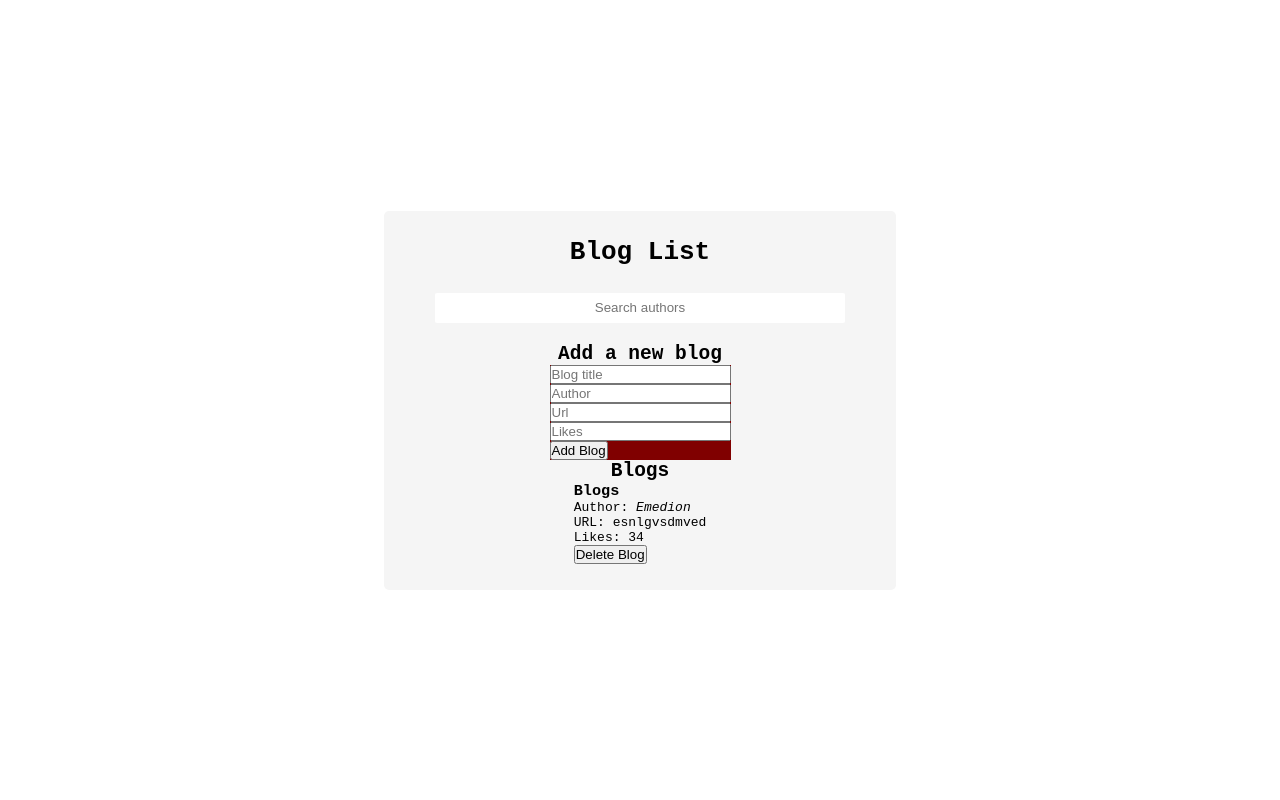
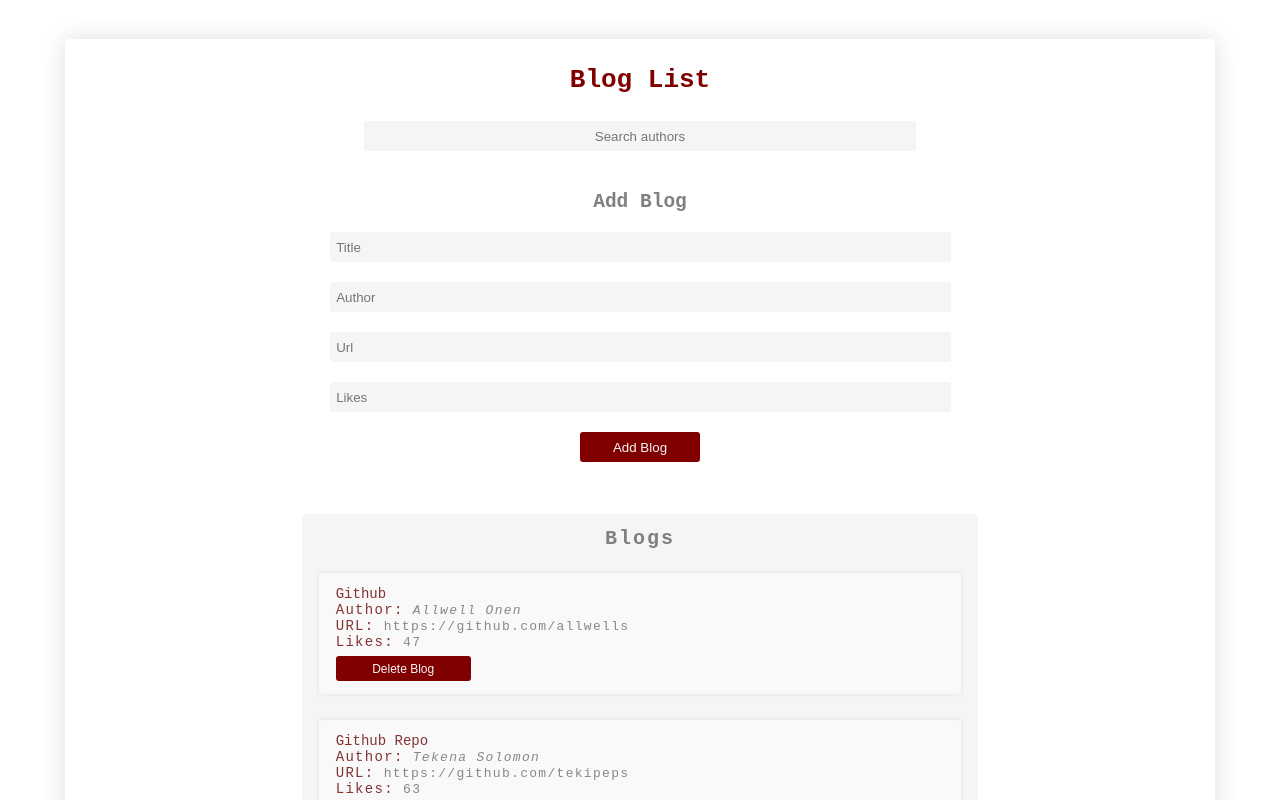
Before and after one commit to allwells/bloglist-frontend, a React (Create React App) app: page / in a window 1280 px wide. Shown: the top 800 px of the page. Built offline with nearby package versions, Linux system fonts and the light colour scheme; data requests are answered from the project's data file.

Commit message:
ui build

```diff
--- a/db.json
+++ b/db.json
@@ -1,10 +1,24 @@
 {
   "blogs": [
     {
-      "title": "Blogs",
-      "author": "Emedion",
-      "url": "esnlgvsdmved",
-      "likes": "34",
+      "title": "Github",
+      "author": "Allwell Onen",
+      "url": "https://github.com/allwells",
+      "likes": "47",
+      "id": 1
+    },
+    {
+      "title": "Github Repo",
+      "author": "Tekena Solomon",
+      "url": "https://github.com/tekipeps",
+      "likes": "63",
+      "id": 2
+    },
+    {
+      "title": "Figma",
+      "author": "Emediong Usanga",
+      "url": "https://github.com/emedion",
+      "likes": "123",
       "id": 3
     }
   ]
--- a/src/App.js
+++ b/src/App.js
@@ -132,7 +132,6 @@ const App = () => {
       <h1 className="mainHeading">Blog List</h1>
       <Notification message={message} messageType={messageType} />
       <Filter newFilter={newFilter} filterChange={filterChange} />
-      <h2>Add a new blog</h2>
       <BlogForm
         addBlog={AddBlog}
         newTitle={title}
@@ -144,7 +143,6 @@ const App = () => {
         urlChange={urlChange}
         likesChange={likesChange}
       />
-      <h2>Blogs</h2>
       <Blogs filterBlog={filterBlogs} deleteBlog={deleteBlogs} />
     </div>
   );
--- a/src/components/BlogForm/BlogForm.js
+++ b/src/components/BlogForm/BlogForm.js
@@ -14,29 +14,44 @@ const BlogForm = ({
 }) => {
   return (
     <StyledBlogForm>
+      <h2>Add Blog</h2>
       <form onSubmit={addBlog}>
-        <div>
+        <div className="blogInput">
           <input
+            className="textField"
             value={newTitle}
             onChange={titleChange}
-            placeholder="Blog title"
+            placeholder="Title"
           />
         </div>
-        <div>
+        <div className="blogInput">
           <input
+            className="textField"
             value={newAuthor}
             onChange={authorChange}
             placeholder="Author"
           />
         </div>
-        <div>
-          <input value={newURL} onChange={urlChange} placeholder="Url" />
+        <div className="blogInput">
+          <input
+            className="textField"
+            value={newURL}
+            onChange={urlChange}
+            placeholder="Url"
+          />
         </div>
-        <div>
-          <input value={newLikes} onChange={likesChange} placeholder="Likes" />
+        <div className="blogInput">
+          <input
+            className="textField"
+            value={newLikes}
+            onChange={likesChange}
+            placeholder="Likes"
+          />
         </div>
-        <div>
-          <button type="submit">Add Blog</button>
+        <div className="blogInput">
+          <button className="addBlogButton" type="submit">
+            Add Blog
+          </button>
         </div>
       </form>
     </StyledBlogForm>
--- a/src/components/BlogForm/BlogForm.styled.js
+++ b/src/components/BlogForm/BlogForm.styled.js
@@ -1,7 +1,67 @@
 import styled from "styled-components";
 
 const StyledBlogForm = styled.div`
-  background: #800000;
+  display: flex;
+  flex-direction: column;
+  justify-content: center;
+  place-items: center;
+  width: 100%;
+  margin-bottom: 2em;
+
+  h2 {
+    margin: 1em 0 1em 0;
+    color: #808080;
+  }
+
+  form {
+    display: flex;
+    flex-direction: column;
+    justify-content: center;
+    place-items: center;
+    width: 100%;
+
+    .blogInput {
+      width: 100%;
+      display: flex;
+      flex-direction: column;
+      justify-content: center;
+      place-items: center;
+
+      .textField {
+        height: 30px;
+        width: 90%;
+        border: none;
+        outline: none;
+        border-radius: 2px;
+        color: #000000aa;
+        transition-duration: 0.4s;
+        margin-bottom: 1.5em;
+        padding-left: 0.5em;
+        background-color: whitesmoke;
+
+        &:focus {
+          border: 2px solid #800000;
+          outline: none;
+        }
+      }
+
+      .addBlogButton {
+        background: #800000;
+        border: none;
+        outline: none;
+        width: 120px;
+        height: 30px;
+        color: #f5f5f5;
+        border-radius: 3px;
+        transition-duration: 0.3s;
+
+        &:hover {
+          width: 22%;
+          cursor: pointer;
+        }
+      }
+    }
+  }
 `;
 
 export default StyledBlogForm;
--- a/src/components/Blogs/Blogs.js
+++ b/src/components/Blogs/Blogs.js
@@ -4,14 +4,19 @@ import StyledBlogs from "./Blogs.styled";
 const Blogs = ({ filterBlog, deleteBlog }) => {
   return (
     <StyledBlogs>
+      <h2>Blogs</h2>
       {filterBlog.map((blog, i) => (
-        <div key={i}>
+        <div className="blogs" key={i}>
           <h3>{blog.title}</h3>
           <p>
-            Author: <i>{blog.author}</i>
+            <b>Author:</b> <i>{blog.author}</i>
           </p>
-          <p>URL: {blog.url}</p>
-          <p>Likes: {blog.likes}</p>
+          <p>
+            <b>URL:</b> {blog.url}
+          </p>
+          <p>
+            <b>Likes:</b> {blog.likes}
+          </p>
           <button onClick={() => deleteBlog(blog.id, blog.title)}>
             Delete Blog
           </button>
--- a/src/components/Blogs/Blogs.styled.js
+++ b/src/components/Blogs/Blogs.styled.js
@@ -1,5 +1,75 @@
 import styled from "styled-components";
 
-const StyledBlogs = styled.div``;
+const StyledBlogs = styled.div`
+  margin-top: 2em;
+  border-radius: 5px;
+  background: #ffffff;
+  display: flex;
+  flex-direction: column;
+  jusitfy-content: center;
+  place-items: center;
+  width: 98%;
+  padding: 1em 0;
+  background-color: #f5f5f5;
+
+  h2 {
+    color: #808080;
+    text-align: center;
+    font-size: 20px;
+    margin-bottom: 0.5em;
+    letter-spacing: 0.1em;
+  }
+
+  .blogs {
+    margin: 1em 0;
+    box-shadow: 0 0 4px #dddddd;
+    width: 95%;
+    padding: 1em 1.3em;
+    border-radius: 3px;
+    background-color: #f9f9f9;
+
+    h3 {
+      color: #833333;
+      text-align: left;
+      font-weight: 100;
+      font-size: 14px;
+    }
+
+    p {
+      text-align: justify;
+      font-size: 13px;
+      letter-spacing: 0.1em;
+      color: #888888;
+    }
+    @media (max-width: 540px) {
+      p {
+        letter-spacing: 0;
+      }
+    }
+
+    b {
+      font-size: 14px;
+      color: #833333;
+      font-weight: 100;
+    }
+
+    button {
+      background: #800000;
+      border: none;
+      outline: none;
+      width: 135px;
+      height: 25px;
+      font-size: 12px;
+      margin-top: 0.5em;
+      color: #f5f5f5;
+      border-radius: 3px;
+      transition-duration: 0.3s;
+
+      &:hover {
+        cursor: pointer;
+      }
+    }
+  }
+`;
 
 export default StyledBlogs;
--- a/src/components/Filter/Filter.js
+++ b/src/components/Filter/Filter.js
@@ -5,7 +5,7 @@ const Filter = ({ newFilter, filterChange }) => {
   return (
     <StyledFilter>
       <input
-        className="filter"
+        className="textField"
         value={newFilter}
         onChange={filterChange}
         placeholder="Search authors"
--- a/src/components/Filter/Filter.styled.js
+++ b/src/components/Filter/Filter.styled.js
@@ -6,7 +6,7 @@ const StyledFilter = styled.div`
   place-items: center;
   width: 100%;
 
-  .filter {
+  .textField {
     height: 30px;
     width: 80%;
     text-align: center;
@@ -16,6 +16,7 @@ const StyledFilter = styled.div`
     color: #000000aa;
     transition-duration: 0.4s;
     margin-bottom: 1.5em;
+    background-color: #f5f5f5;
 
     &:hover {
       box-shadow: 0 0 8px #bbbbbb;
--- a/src/index.styled.css
+++ b/src/index.styled.css
@@ -14,14 +14,15 @@ body {
   flex-direction: column;
   justify-content: center;
   place-items: center;
-  height: 100vh;
   align-self: center;
+  margin: 3em 5em;
+  box-shadow: 0 0 25px #dddddd;
+  border-radius: 5px;
 }
 
 .mainLayout {
-  width: 40%;
+  width: 60%;
   height: fit-content;
-  background-color: whitesmoke;
   border-radius: 5px;
   display: flex;
   flex-direction: column;
@@ -31,10 +32,15 @@ body {
 
 .mainHeading {
   margin: 0 0 1em 0;
+  color: #800000;
 }
 
 @media (max-width: 540px) {
   .mainLayout {
-    width: 70%;
+    width: 80%;
+  }
+
+  #root {
+    margin: 1em 2em;
   }
 }
```
